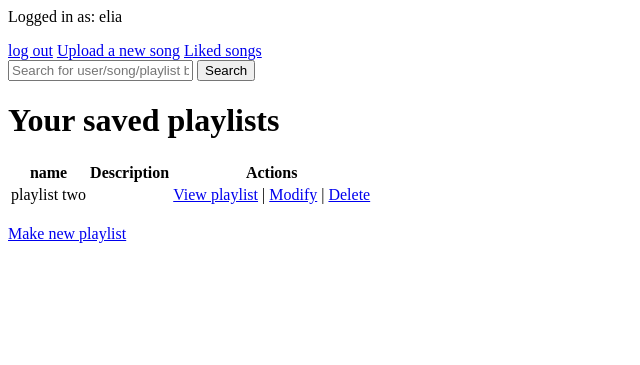
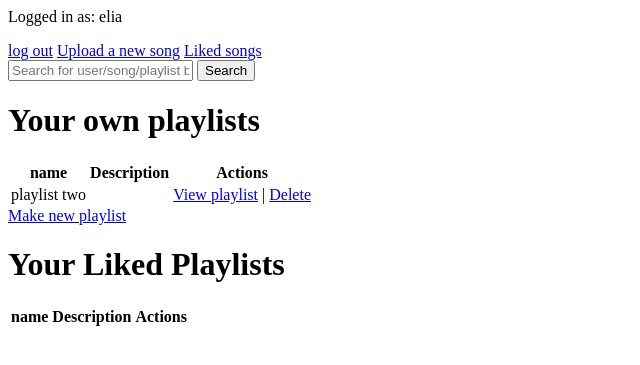
Before and after one commit to costakorres/eCommerce_Final_Project, a PHP site: page /controllername/ in a window 1280 px wide. Shown: the top 365 px of the page, without its empty margins (0-640 px from the left). Run offline with PHP 8.4, Linux system fonts and the light colour scheme; the visitor is signed in with stand-in values (Sample User, id 1); data comes from the database, SQL or seed files in the repository; lists and menus that the app fills with data are empty.

Commit message:
added on delete cascade to liked playlists and playlist songs and liking playlist feature

```diff
--- a/app/controllers/Main.php
+++ b/app/controllers/Main.php
@@ -15,9 +15,25 @@
 		$myPlaylist = new \app\models\Playlist();
 		$playlists = $myPlaylist->getAll($_SESSION['user_id']);
 
+		$liked_playlists = array();
+    $lp = new \app\models\Liked_playlists();
+		$temp = new \app\models\Liked_playlists();
+
+		$likedPlaylists = array();
+
+    foreach ($myPlaylist->query("") as $x)
+    {
+    	$temp = $lp->get($_SESSION['user_id'],$x->playlist_id);
+      if($temp)
+  		{
+  			$liked_playlists[$x->playlist_id]=$temp;
+  			$likedPlaylists[$x->playlist_id]=$myPlaylist->get($x->playlist_id);;
+  		}
+    }
+
 
 		//note: the paths here are not subject to namespacing because these are NOT classes
-		$this->view('Main/index',['results'=>$results,'my_user'=>$myUser,"playlists"=>$playlists ]);
+		$this->view('Main/index',['results'=>$results,'my_user'=>$myUser,"playlists"=>$playlists,"liked_playlists"=>$liked_playlists,"liked"=>$likedPlaylists ]);
 	}
 
 	/*
@@ -67,6 +83,11 @@
 		$query="";
         if(isset($_POST['action']))
         {
+        	if(empty($_POST['query'] ))
+        	{
+							header('location:/Main/index');
+							return;
+        	}
         	$query = ($_POST['query']);
 		}
 		if(!empty($methodQuery))
@@ -95,19 +116,30 @@
             foreach ($songs as $x)
             {
             	$temp = $lk->get($_SESSION['user_id'],$x->song_id);
-            	if($temp)
-        		{
-        			$liked_songs[$x->song_id]=$temp;
-        		}
+	            	if($temp)
+	        		{
+	        			$liked_songs[$x->song_id]=$temp;
+	        		}
             }
 
             //then we get all the playlists
-			$playlist = new \app\models\Playlist();
+						$playlist = new \app\models\Playlist();
             $playlists = $playlist->query($query);
 
             //get liked playlists
+            $liked_playlists = array();
+            $lp= new \app\models\Liked_playlists();
 
-            $this->view('Main/search', ['users'=>$users,'songs'=>$songs,'playlists'=>$playlists,"query"=>$query,"liked_songs"=>$liked_songs]);
+            foreach ($playlists as $x)
+            {
+            	$temp = $lp->get($_SESSION['user_id'],$x->playlist_id);
+	            if($temp)
+	        		{
+	        			$liked_playlists[$x->playlist_id]=$temp;
+	        		}
+            }
+
+            $this->view('Main/search', ['users'=>$users,'songs'=>$songs,'playlists'=>$playlists,"query"=>$query,"liked_songs"=>$liked_songs,"liked_playlists"=>$liked_playlists]);
 
     }
 	public function register(){
--- a/app/models/Liked_playlists.php
+++ b/app/models/Liked_playlists.php
@@ -1,28 +1,46 @@
 <?php
 namespace app\models;
 
-class Liked_songs extends \app\core\Model{
-	public $song_id;
+class Liked_playlists extends \app\core\Model{
+	public $playlist_id;
 	public $user_id;
 	public $order;//date
 
-	public function get($user_id,$song_id){
-		$SQL = 'SELECT * FROM liked_songs WHERE user_id = :user_id AND song_id=:song_id';
+	public function get($user_id,$playlist_id){
+		$SQL = 'SELECT * FROM liked_playlists WHERE user_id = :user_id AND playlist_id=:playlist_id';
 		$STMT = self::$_connection->prepare($SQL);
-		$STMT->execute(['user_id'=>$this->user_id,'song_id'=>$this->song_id]);
-		$STMT->setFetchMode(\PDO::FETCH_CLASS,'app\\models\\liked_songs');
+		$STMT->execute(['user_id'=>$user_id,'playlist_id'=>$playlist_id]);
+		$STMT->setFetchMode(\PDO::FETCH_CLASS,'app\\models\\liked_playlists');
 		return $STMT->fetch();//return the record
+	}
+	public function getAll($user_id){
+		$SQL = 'SELECT * FROM liked_playlists WHERE user_id=:user_id ORDER BY `order` ASC';
+		$STMT = self::$_connection->prepare($SQL);
+		$STMT->execute(['user_id'=>$user_id]);
+		$STMT->setFetchMode(\PDO::FETCH_CLASS,'app\\models\\liked_playlists');
+		return $STMT->fetchAll();
 	}
 
 	public function insert(){
-		$SQL = 'INSERT INTO liked_songs(song_id,user_id,order) VALUES (:song_id,:user_id,:order)';
+		$SQL = 'INSERT INTO liked_playlists(`user_id`, `playlist_id`, `order`) VALUES (:user_id,:playlist_id,:order)';
 		$STMT = self::$_connection->prepare($SQL);
-		$STMT->execute(['user_id'=>$this->user_id,'song_id'=>$this->song_id,'order'=>$this->order]);//associative array with key => value pairs
+		$STMT->execute(['user_id'=>$this->user_id,'playlist_id'=>$this->playlist_id,'order'=>$this->order]);//associative array with key => value pairs
 	}
-	public function delete($song_id,$user_id){//update an Song record
-		$SQL = 'DELETE FROM `liked_playlists` WHERE song_id =:song_id AND user_id=:user_id';
+	public function getCountByUser($user_id){
+		$SQL = 'SELECT COUNT(*) FROM liked_playlists WHERE user_id LIKE :user_id';
 		$STMT = self::$_connection->prepare($SQL);
-		$STMT->execute(['user_id'=>$this->user_id,'song_id'=>$this->song_id]);//associative array with key => value pairs
+		$STMT->execute(['user_id'=>$user_id]);
+		return $STMT->fetchColumn();//return the record
+	}
+	public function delete($playlist_id,$user_id){
+		$SQL = 'DELETE FROM `liked_playlists` WHERE playlist_id =:playlist_id AND user_id=:user_id';
+		$STMT = self::$_connection->prepare($SQL);
+		$STMT->execute(['user_id'=>$user_id,'playlist_id'=>$playlist_id]);
+	}
+	public function update(){
+		$SQL = 'UPDATE `liked_playlists` SET `order`=:order WHERE `user_id`=:user_id AND `playlist_id` = :playlist_id';
+		$STMT = self::$_connection->prepare($SQL);
+		$STMT->execute(['user_id'=>$this->user_id,'playlist_id'=>$this->playlist_id,'order'=>$this->order]);
 	}
 
 }
--- a/app/models/Liked_songs.php
+++ b/app/models/Liked_songs.php
@@ -31,10 +31,10 @@
 		$STMT = self::$_connection->prepare($SQL);
 		$STMT->execute(['user_id'=>$user_id,'song_id'=>$song_id]);//associative array with key => value pairs
 	}
-	public function getCount($song_id){
-		$SQL = 'SELECT COUNT(*) FROM liked_songs WHERE song_id LIKE :song_id';
+	public function getCount($user_id){
+		$SQL = 'SELECT COUNT(*) FROM liked_songs WHERE user_id LIKE :user_id';
 		$STMT = self::$_connection->prepare($SQL);
-		$STMT->execute(['song_id'=>$song_id]);
+		$STMT->execute(['user_id'=>$user_id]);
 		return $STMT->fetchColumn();//return the record
 	}
 	public function getCountByUser($user_id){
--- a/app/views/Main/index.php
+++ b/app/views/Main/index.php
@@ -10,7 +10,7 @@
 	<input type='text' name='query' placeholder="Search for user/song/playlist by name"/>
 	<input type='submit' name='action' value='Search'/>
 </form>
-<h1>Your saved playlists</h1>
+<h1>Your own playlists</h1>
 <table>
 	<tr><th>name</th><th>Description</th><th>Actions</th>
 <?php
@@ -21,16 +21,33 @@
 			<td>$p->name</td>
 			<td>$p->description</td>
 			<td><a href='/Playlist/consultPlaylist/$p->playlist_id'>View playlist</a> |
-				<a href='/Playlist/addSong/$p->playlist_id'>Modify</a> |
-				<a href='/Playlist/delete/$p->playlist_id'>Delete</a></td>
+				<a href='/Playlist/deletePlaylist/$p->playlist_id'>Delete</a></td>
 		</tr>";
 }
 ?>
 </table>
+
+<a href="/Playlist/make">Make new playlist</a>
 </br>
+<h1>Your Liked Playlists</h1>
+<table>
+	<tr><th>name</th><th>Description</th><th>Actions</th>
+<?php
+
+foreach($data["liked"] as $p){
+
+	echo "<tr>
+			<td>$p->name</td>
+			<td>$p->description</td>
+			<td><a href='/Playlist/consultPlaylist/$p->playlist_id'>View playlist</a> |
+				<a href='/Liked_playlists/like/$p->playlist_id/null/yes'>".(isset($data["liked_playlists"][$p->playlist_id])?"Unlike":"Like")."</a></td>
+		</tr>";
+}
+?>
+</table>
 
 
 
-<a href="/Playlist/make">Make new playlist</a>
+
 </body>
 </html>
--- a/app/views/Main/search.php
+++ b/app/views/Main/search.php
@@ -41,7 +41,8 @@
 	$var = $data["query"];
 	echo "<tr>
 			<td>$playlist->name</td>
-			<td><a href='/Playlist/consultPlaylist/$playlist->playlist_id/$var'>Consult playlist</a></td>
+			<td><a href='/Playlist/consultPlaylist/$playlist->playlist_id/$var'>Consult playlist</a> |
+			<a href='/Liked_playlists/like/$playlist->playlist_id/$var'>".(isset($data["liked_playlists"][$playlist->playlist_id])?"Unlike":"Like")."</a></td>
 		</tr>";
 }
 ?>
--- a/app/views/Playlist/consultPlaylist.php
+++ b/app/views/Playlist/consultPlaylist.php
@@ -11,12 +11,13 @@
 <?php
 if( !empty($data["result"]) )
 {
+	$var = isset($data["query"])?$data["query"]:"";
 	foreach($data["result"] as $song)
 	{
 		echo "<tr>
 				<td>$song->title</td>
 				<td>$song->artist</td>
-				<td><a href='/Song/details/$song->song_id'>details</a> |
+				<td><a href='/Song/details/$song->song_id/$var'>details</a> |
 					<audio controls>
 						<source src='/audio/$song->filename' type='audio/mp3'>
 					</audio></td>
--- a/app/views/Playlist/managePlaylist.php
+++ b/app/views/Playlist/managePlaylist.php
@@ -10,6 +10,7 @@
 	}
 
 	?>
+	<a href="/Main/index">Back to your page</a>
 	<table>
 	<tr><th>Name</th><th>actions</th></tr>
 <?php
```
Also changed, not shown: app/controllers/Liked_Songs.php (+9 -2 lines), app/controllers/Liked_playlists.php (added, +77 -0 lines), app/controllers/Playlist.php (+11 -0 lines), 5 other files.
